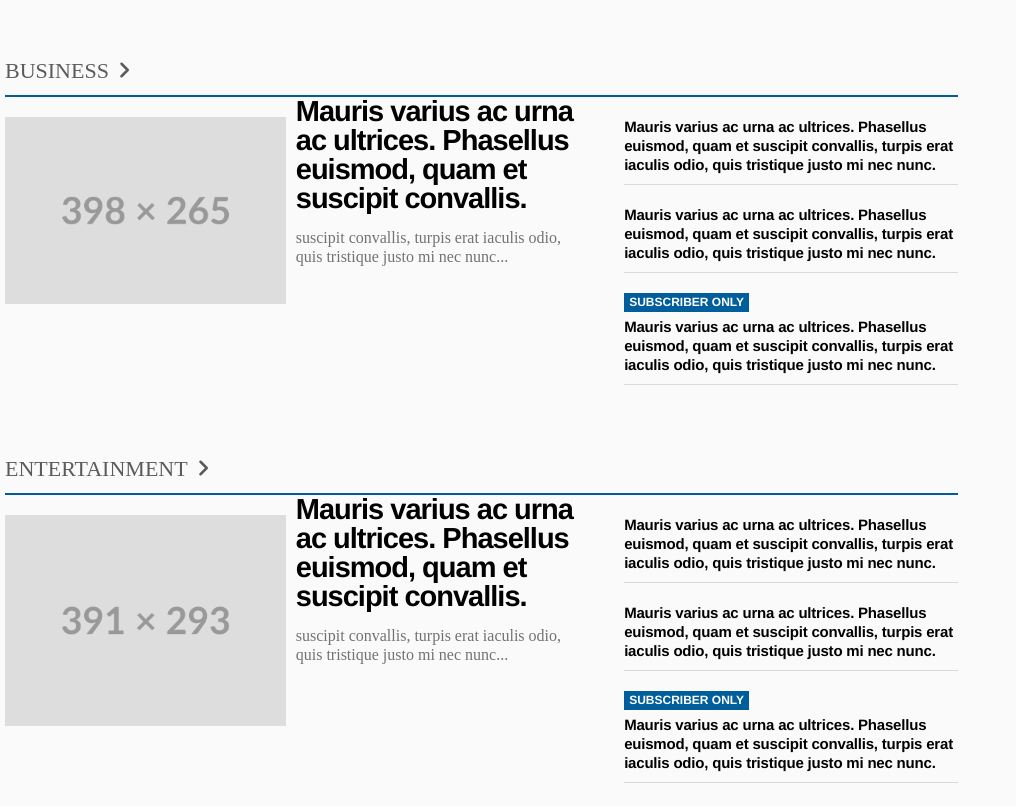
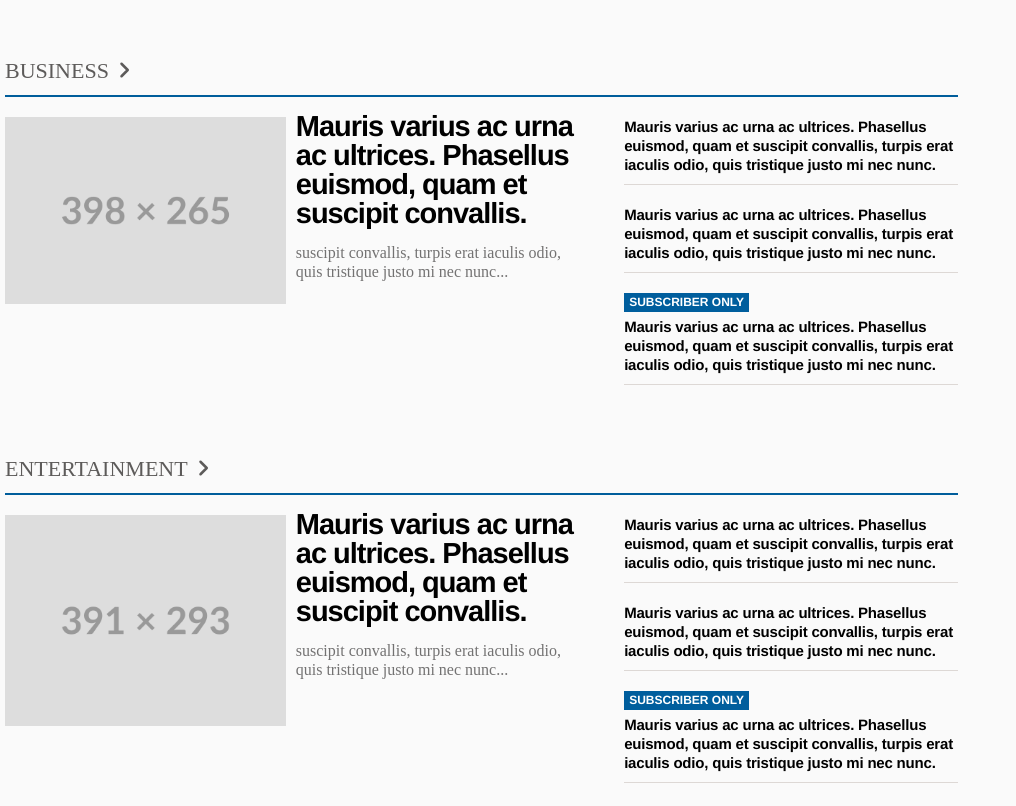
Before and after one commit to Tommycik/ppmTC, a website: page index.html in a window 1280 px wide. Shown: the part 4841-5647 px from the top of the page, without its empty margins (0-1016 px from the left). Drawn offline with Linux system fonts and the light colour scheme.

Commit message:
10.5 stili completati

```diff
--- a/css/style.css
+++ b/css/style.css
@@ -1886,6 +1886,9 @@ footer{
   #section > .category{
     width: 60%;
   }
+  #section > .category .categoryImg .categoryText{
+    margin-top: 15px;
+  }
   .upComing{
     width: 60%;
   }
```
